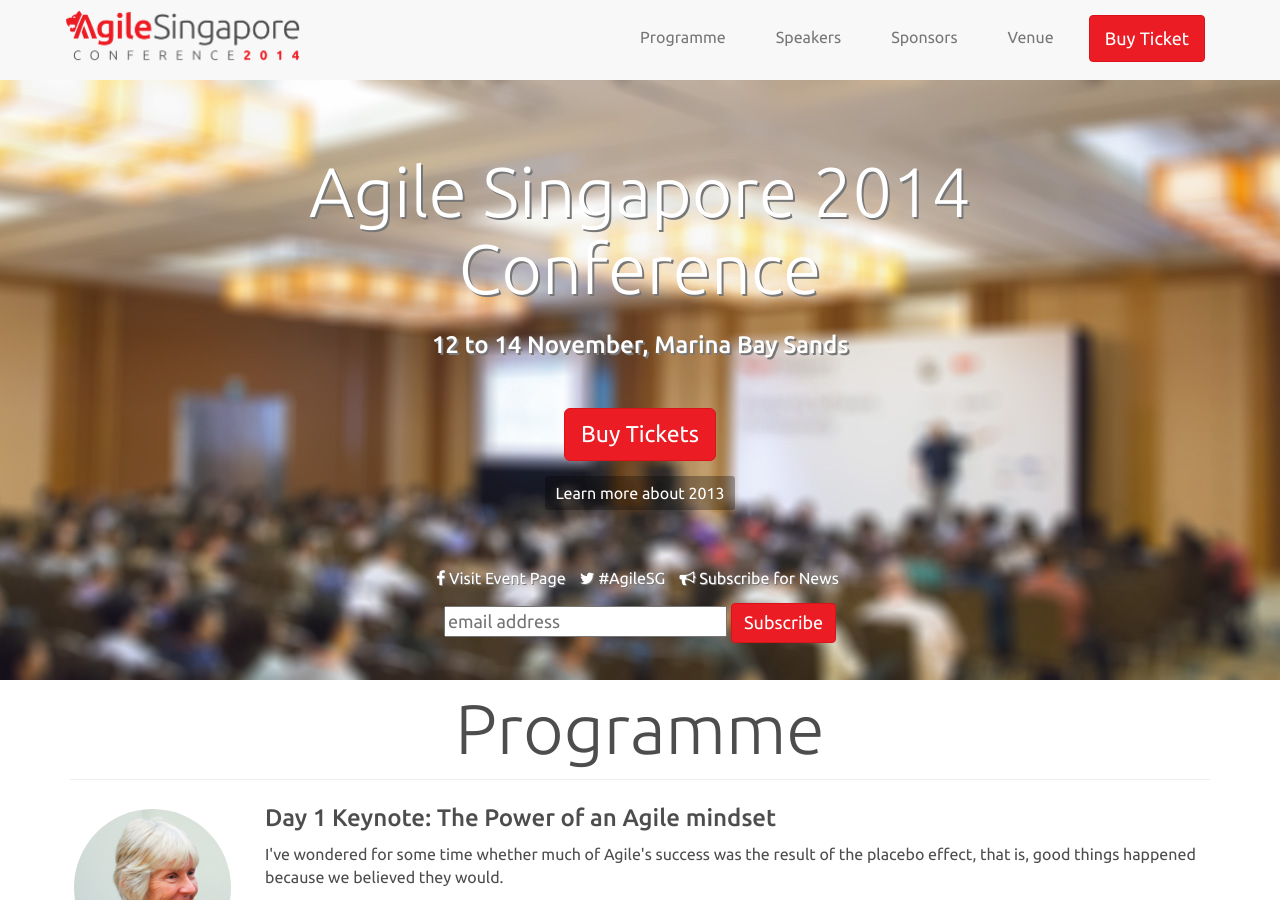
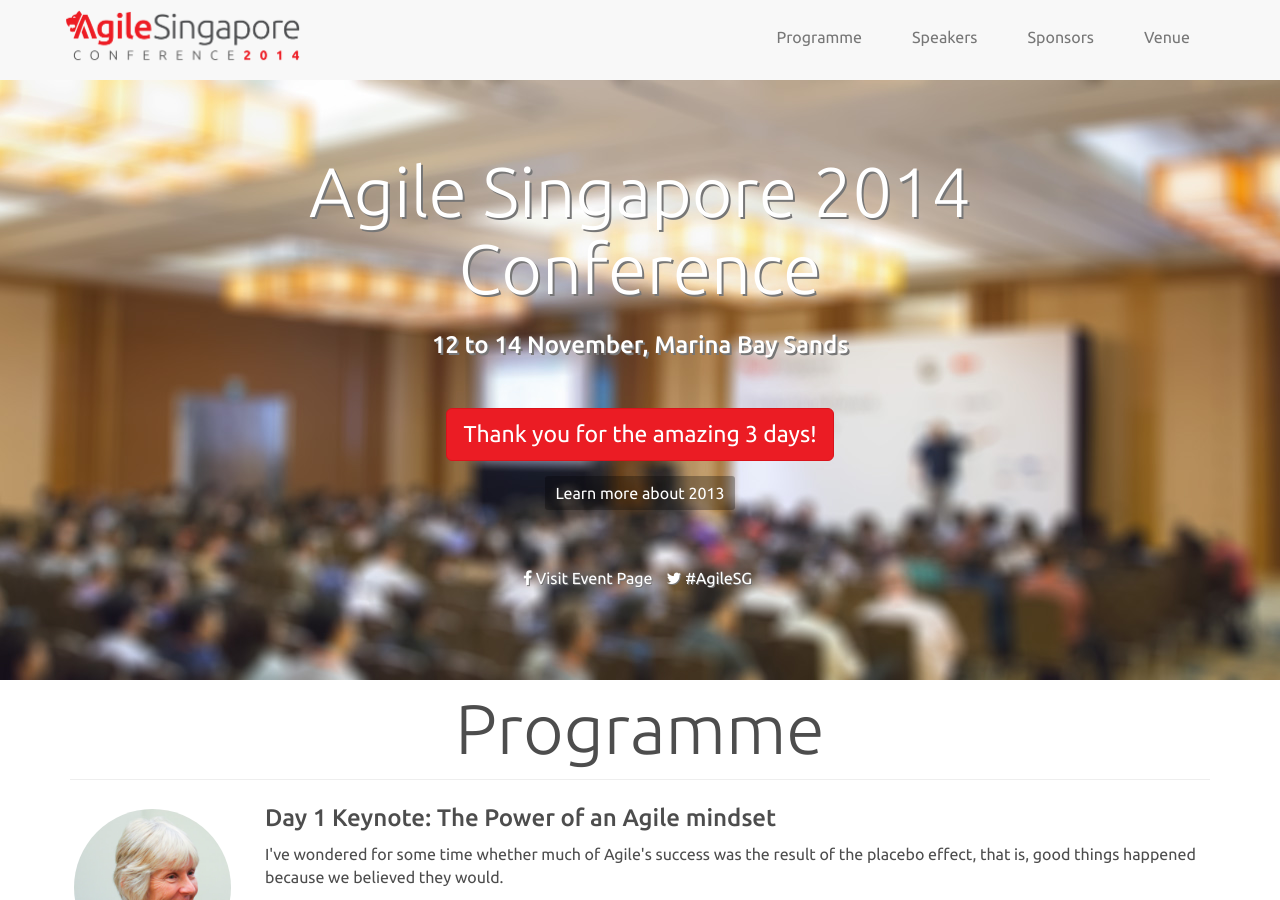
Before and after one commit to agilesingapore/2014, a Jekyll site: the page built from index.md, in a window 1280 px wide and 900 px high. Built offline with Jekyll 4.4.1, drawn with Linux system fonts in a browser that asks for light colours; nearby versions of some CDN libraries; Markdown is read by kramdown in place of the engine named in the settings.

Commit message:
Updated for post-conference

```diff
--- a/_layouts/default.html
+++ b/_layouts/default.html
@@ -52,7 +52,6 @@
           <li><a href="speakers.html">Speakers</a></li>
           <li><a href="sponsors.html">Sponsors</a></li>
           <li><a href="venue.html">Venue</a></li>
-          <li><a class="btn btn-primary" href="http://agilesg2014.gevme.com" target="_blank">Buy Ticket</a></li>
         </ul>
       </div>
 
--- a/index.md
+++ b/index.md
@@ -8,19 +8,13 @@
       <h1>Agile Singapore 2014<br/>Conference</h1>
       <h2>12 to 14 November, Marina Bay Sands</h2>
 
-      <p><a class="btn btn-primary btn-lg" role="button" href="http://agilesg2014.gevme.com" target="_blank">Buy Tickets</a></p>
+      <p><a class="btn btn-primary btn-lg" role="button" href="http://agilesg2014.sched.org" target="_blank">Thank you for the amazing 3 days!</a></p>
       <p><a class="learn2013 btn btn-info btn-sm" role="button" href="http://2013.agilesingapore.org" target="_blank">Learn more about 2013</a></p>
 
       <ul class="social list-inline">
         <li><span class="fa fa-facebook"></span> <a href="https://www.facebook.com/events/327707307383700/">Visit Event Page</a></li>
         <li><span class="fa fa-twitter"></span> <a href="https://twitter.com/search?q=%23AgileSG" target="_blank">#AgileSG</a></li>
-        <li><span class="fa fa-bullhorn"></span> Subscribe for News</li>
       </ul>
-       <form action="//agilesingapore.us4.list-manage.com/subscribe/post?u=d41961d22f686fe43e93b7524&amp;id=57ca987e54" method="post" id="mc-embedded-subscribe-form" name="mc-embedded-subscribe-form" class="validate" target="_blank" novalidate>
-        <input style="color: black" type="email" value="" name="EMAIL" class="email" id="mce-EMAIL" placeholder="email address" required>
-        <div style="position: absolute; left: -5000px;"><input type="text" name="b_d41961d22f686fe43e93b7524_57ca987e54" tabindex="-1" value=""></div>
-        <input type="submit" value="Subscribe" name="subscribe" id="mc-embedded-subscribe" class="btn btn-primary">
-        </form>
    </div>
 </div>
 
```
Also changed, not shown: 1 other file.
